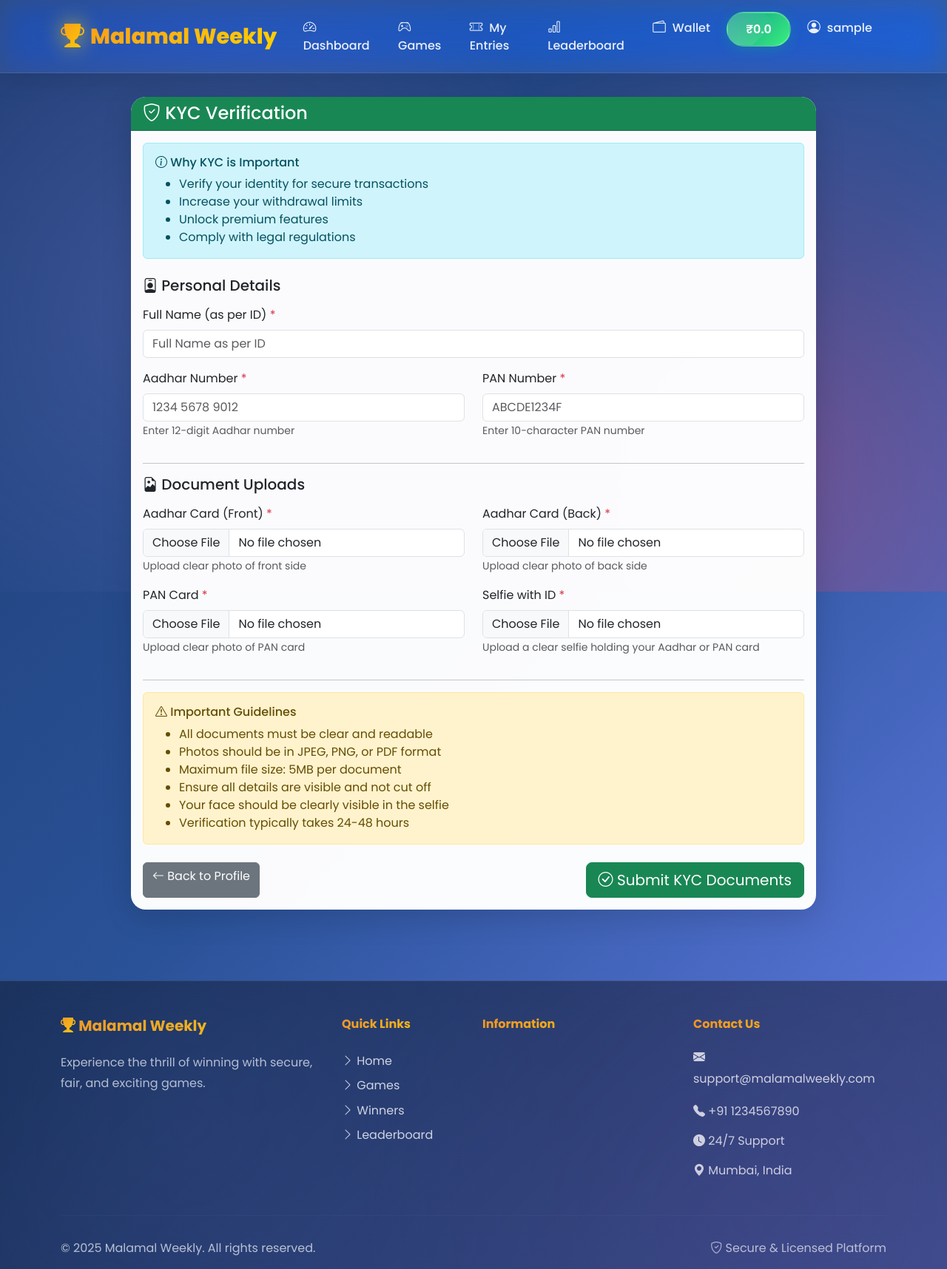
After one commit to coder-rishav/MalamalWeekly, a Django app: page /accounts/kyc/submit/ in a window 1280 px wide. The commit adds this page. Shown: the whole page at 74% size. Run offline with Django 5.2, Linux system fonts and the light colour scheme; the visitor is signed in with stand-in values (Sample User, id 1); data comes from the database, SQL or seed files in the repository; data that the repository does not hold is empty; some libraries are stand-ins or nearby versions.

Commit message:
Add profile photo and KYC verification system - Added profile_photo field to UserProfile with upload capability - Added comprehensive KYC fields: full_name, aadhar, PAN, documents - Created KYCSubmissionForm with validation for Aadhar and PAN - Added submit_kyc and view_kyc views with complete workflow - Created submit_kyc.html template with document upload UI - Created view_kyc.html template to view submitted documents - Updated profile.html to show profile photo and KYC status - Updated edit_profile.html to include photo upload - Migration 0004 created and applied successfully - KYC statuses: not_submitted, pending, verified, rejected

```diff
--- a/accounts/forms.py
+++ b/accounts/forms.py
@@ -34,7 +34,7 @@ class UserLoginForm(AuthenticationForm):
 class UserProfileForm(forms.ModelForm):
     class Meta:
         model = UserProfile
-        fields = ['phone_number', 'date_of_birth', 'address', 'city', 'state', 'postal_code', 'country']
+        fields = ['phone_number', 'date_of_birth', 'address', 'city', 'state', 'postal_code', 'country', 'profile_photo']
         widgets = {
             'phone_number': forms.TextInput(attrs={'class': 'form-control', 'placeholder': 'Phone Number'}),
             'date_of_birth': forms.DateInput(attrs={'class': 'form-control', 'type': 'date'}),
@@ -43,7 +43,63 @@ class UserProfileForm(forms.ModelForm):
             'state': forms.TextInput(attrs={'class': 'form-control', 'placeholder': 'State'}),
             'postal_code': forms.TextInput(attrs={'class': 'form-control', 'placeholder': 'Postal Code'}),
             'country': forms.TextInput(attrs={'class': 'form-control', 'placeholder': 'Country'}),
+            'profile_photo': forms.FileInput(attrs={'class': 'form-control'}),
         }
+
+
+class KYCSubmissionForm(forms.ModelForm):
+    class Meta:
+        model = UserProfile
+        fields = [
+            'full_name', 'aadhar_number', 'pan_number',
+            'aadhar_front', 'aadhar_back', 'pan_card', 'selfie_with_id'
+        ]
+        widgets = {
+            'full_name': forms.TextInput(attrs={
+                'class': 'form-control',
+                'placeholder': 'Full Name as per ID'
+            }),
+            'aadhar_number': forms.TextInput(attrs={
+                'class': 'form-control',
+                'placeholder': '1234 5678 9012',
+                'maxlength': '12'
+            }),
+            'pan_number': forms.TextInput(attrs={
+                'class': 'form-control',
+                'placeholder': 'ABCDE1234F',
+                'maxlength': '10',
+                'style': 'text-transform: uppercase'
+            }),
+            'aadhar_front': forms.FileInput(attrs={'class': 'form-control', 'accept': 'image/*'}),
+            'aadhar_back': forms.FileInput(attrs={'class': 'form-control', 'accept': 'image/*'}),
+            'pan_card': forms.FileInput(attrs={'class': 'form-control', 'accept': 'image/*'}),
+            'selfie_with_id': forms.FileInput(attrs={'class': 'form-control', 'accept': 'image/*'}),
+        }
+        help_texts = {
+            'aadhar_number': 'Enter 12-digit Aadhar number',
+            'pan_number': 'Enter 10-character PAN number',
+            'selfie_with_id': 'Upload a clear selfie holding your Aadhar or PAN card',
+        }
+
+    def clean_aadhar_number(self):
+        aadhar = self.cleaned_data.get('aadhar_number')
+        if aadhar:
+            # Remove spaces
+            aadhar = aadhar.replace(' ', '')
+            if not aadhar.isdigit() or len(aadhar) != 12:
+                raise forms.ValidationError('Aadhar number must be exactly 12 digits')
+        return aadhar
+
+    def clean_pan_number(self):
+        pan = self.cleaned_data.get('pan_number')
+        if pan:
+            pan = pan.upper()
+            if len(pan) != 10:
+                raise forms.ValidationError('PAN number must be exactly 10 characters')
+            # Basic PAN format validation: ABCDE1234F
+            if not (pan[:5].isalpha() and pan[5:9].isdigit() and pan[9].isalpha()):
+                raise forms.ValidationError('Invalid PAN format. Format should be: ABCDE1234F')
+        return pan
 
 
 class UserUpdateForm(forms.ModelForm):
--- a/accounts/urls.py
+++ b/accounts/urls.py
@@ -9,5 +9,7 @@ urlpatterns = [
     path('logout/', views.user_logout, name='logout'),
     path('profile/', views.profile, name='profile'),
     path('profile/edit/', views.edit_profile, name='edit_profile'),
+    path('kyc/submit/', views.submit_kyc, name='submit_kyc'),
+    path('kyc/view/', views.view_kyc, name='view_kyc'),
     path('banned/', views.account_banned, name='account_banned'),
 ]
--- a/accounts/views.py
+++ b/accounts/views.py
@@ -3,7 +3,8 @@ from django.contrib.auth import login, authenticate, logout
 from django.contrib.auth.decorators import login_required
 from django.contrib import messages
 from django.db.models import Sum
-from .forms import UserRegistrationForm, UserLoginForm, UserProfileForm, UserUpdateForm
+from django.utils import timezone
+from .forms import UserRegistrationForm, UserLoginForm, UserProfileForm, UserUpdateForm, KYCSubmissionForm
 from .models import UserProfile
 from games.models import Leaderboard
 from transactions.models import Transaction
@@ -140,7 +141,7 @@ def edit_profile(request):
 
     if request.method == 'POST':
         user_form = UserUpdateForm(request.POST, instance=request.user)
-        profile_form = UserProfileForm(request.POST, instance=profile)
+        profile_form = UserProfileForm(request.POST, request.FILES, instance=profile)
 
         if user_form.is_valid() and profile_form.is_valid():
             user_form.save()
@@ -157,3 +158,52 @@ def edit_profile(request):
     }
 
     return render(request, 'accounts/edit_profile.html', context)
+
+
+@login_required
+def submit_kyc(request):
+    """KYC submission view"""
+    profile = request.user.profile
+
+    # Check if KYC is already verified
+    if profile.kyc_status == 'verified':
+        messages.info(request, 'Your KYC is already verified.')
+        return redirect('accounts:profile')
+
+    # Check if KYC is pending
+    if profile.kyc_status == 'pending':
+        messages.info(request, 'Your KYC is under review. Please wait for admin approval.')
+        return redirect('accounts:profile')
+
+    if request.method == 'POST':
+        form = KYCSubmissionForm(request.POST, request.FILES, instance=profile)
+
+        if form.is_valid():
+            profile = form.save(commit=False)
+            profile.kyc_status = 'pending'
+            profile.kyc_submitted_at = timezone.now()
+            profile.save()
+
+            messages.success(request, 'Your KYC documents have been submitted successfully. We will review them within 24-48 hours.')
+            return redirect('accounts:profile')
+    else:
+        form = KYCSubmissionForm(instance=profile)
+
+    context = {
+        'form': form,
+        'profile': profile,
+    }
+
+    return render(request, 'accounts/submit_kyc.html', context)
+
+
+@login_required
+def view_kyc(request):
+    """View KYC status and documents"""
+    profile = request.user.profile
+
+    context = {
+        'profile': profile,
+    }
+
+    return render(request, 'accounts/view_kyc.html', context)
--- /dev/null
+++ b/templates/accounts/submit_kyc.html
@@ -0,0 +1,158 @@
+{% extends 'base.html' %}
+
+{% block title %}Submit KYC - Malamal Weekly{% endblock %}
+
+{% block content %}
+<div class="row justify-content-center">
+    <div class="col-md-10">
+        <div class="card">
+            <div class="card-header bg-success text-white">
+                <h4 class="mb-0"><i class="bi bi-shield-check"></i> KYC Verification</h4>
+            </div>
+            <div class="card-body">
+                <div class="alert alert-info">
+                    <h6><i class="bi bi-info-circle"></i> Why KYC is Important</h6>
+                    <ul class="mb-0">
+                        <li>Verify your identity for secure transactions</li>
+                        <li>Increase your withdrawal limits</li>
+                        <li>Unlock premium features</li>
+                        <li>Comply with legal regulations</li>
+                    </ul>
+                </div>
+
+                {% if profile.kyc_status == 'rejected' %}
+                <div class="alert alert-danger">
+                    <h6><i class="bi bi-exclamation-triangle"></i> Previous KYC Rejected</h6>
+                    <p><strong>Reason:</strong> {{ profile.kyc_rejection_reason }}</p>
+                    <p class="mb-0">Please review the rejection reason and resubmit your documents.</p>
+                </div>
+                {% endif %}
+
+                <form method="post" enctype="multipart/form-data">
+                    {% csrf_token %}
+
+                    <h5 class="mb-3 mt-4"><i class="bi bi-person-badge"></i> Personal Details</h5>
+
+                    <div class="mb-3">
+                        <label class="form-label">Full Name (as per ID) <span class="text-danger">*</span></label>
+                        {{ form.full_name }}
+                        {% if form.full_name.errors %}
+                            <div class="text-danger">{{ form.full_name.errors }}</div>
+                        {% endif %}
+                    </div>
+
+                    <div class="row">
+                        <div class="col-md-6 mb-3">
+                            <label class="form-label">Aadhar Number <span class="text-danger">*</span></label>
+                            {{ form.aadhar_number }}
+                            {% if form.aadhar_number.errors %}
+                                <div class="text-danger">{{ form.aadhar_number.errors }}</div>
+                            {% endif %}
+                            <small class="form-text text-muted">{{ form.aadhar_number.help_text }}</small>
+                        </div>
+                        <div class="col-md-6 mb-3">
+                            <label class="form-label">PAN Number <span class="text-danger">*</span></label>
+                            {{ form.pan_number }}
+                            {% if form.pan_number.errors %}
+                                <div class="text-danger">{{ form.pan_number.errors }}</div>
+                            {% endif %}
+                            <small class="form-text text-muted">{{ form.pan_number.help_text }}</small>
+                        </div>
+                    </div>
+
+                    <hr>
+
+                    <h5 class="mb-3"><i class="bi bi-file-earmark-image"></i> Document Uploads</h5>
+
+                    <div class="row">
+                        <div class="col-md-6 mb-3">
+                            <label class="form-label">Aadhar Card (Front) <span class="text-danger">*</span></label>
+                            {% if profile.aadhar_front %}
+                                <div class="mb-2">
+                                    <img src="{{ profile.aadhar_front.url }}" alt="Aadhar Front" class="img-thumbnail" style="max-height: 150px;">
+                                    <small class="d-block text-muted">Current file uploaded</small>
+                                </div>
+                            {% endif %}
+                            {{ form.aadhar_front }}
+                            {% if form.aadhar_front.errors %}
+                                <div class="text-danger">{{ form.aadhar_front.errors }}</div>
+                            {% endif %}
+                            <small class="form-text text-muted">Upload clear photo of front side</small>
+                        </div>
+
+                        <div class="col-md-6 mb-3">
+                            <label class="form-label">Aadhar Card (Back) <span class="text-danger">*</span></label>
+                            {% if profile.aadhar_back %}
+                                <div class="mb-2">
+                                    <img src="{{ profile.aadhar_back.url }}" alt="Aadhar Back" class="img-thumbnail" style="max-height: 150px;">
+                                    <small class="d-block text-muted">Current file uploaded</small>
+                                </div>
+                            {% endif %}
+                            {{ form.aadhar_back }}
+                            {% if form.aadhar_back.errors %}
+                                <div class="text-danger">{{ form.aadhar_back.errors }}</div>
+                            {% endif %}
+                            <small class="form-text text-muted">Upload clear photo of back side</small>
+                        </div>
+                    </div>
+
+                    <div class="row">
+                        <div class="col-md-6 mb-3">
+                            <label class="form-label">PAN Card <span class="text-danger">*</span></label>
+                            {% if profile.pan_card %}
+                                <div class="mb-2">
+                                    <img src="{{ profile.pan_card.url }}" alt="PAN Card" class="img-thumbnail" style="max-height: 150px;">
+                                    <small class="d-block text-muted">Current file uploaded</small>
+                                </div>
+                            {% endif %}
+                            {{ form.pan_card }}
+                            {% if form.pan_card.errors %}
+                                <div class="text-danger">{{ form.pan_card.errors }}</div>
+                            {% endif %}
+                            <small class="form-text text-muted">Upload clear photo of PAN card</small>
+                        </div>
+
+                        <div class="col-md-6 mb-3">
+                            <label class="form-label">Selfie with ID <span class="text-danger">*</span></label>
+                            {% if profile.selfie_with_id %}
+                                <div class="mb-2">
+                                    <img src="{{ profile.selfie_with_id.url }}" alt="Selfie" class="img-thumbnail" style="max-height: 150px;">
+                                    <small class="d-block text-muted">Current file uploaded</small>
+                                </div>
+                            {% endif %}
+                            {{ form.selfie_with_id }}
+                            {% if form.selfie_with_id.errors %}
+                                <div class="text-danger">{{ form.selfie_with_id.errors }}</div>
+                            {% endif %}
+                            <small class="form-text text-muted">{{ form.selfie_with_id.help_text }}</small>
+                        </div>
+                    </div>
+
+                    <hr>
+
+                    <div class="alert alert-warning">
+                        <h6><i class="bi bi-exclamation-triangle"></i> Important Guidelines</h6>
+                        <ul class="mb-0">
+                            <li>All documents must be clear and readable</li>
+                            <li>Photos should be in JPEG, PNG, or PDF format</li>
+                            <li>Maximum file size: 5MB per document</li>
+                            <li>Ensure all details are visible and not cut off</li>
+                            <li>Your face should be clearly visible in the selfie</li>
+                            <li>Verification typically takes 24-48 hours</li>
+                        </ul>
+                    </div>
+
+                    <div class="d-flex justify-content-between mt-4">
+                        <a href="{% url 'accounts:profile' %}" class="btn btn-secondary">
+                            <i class="bi bi-arrow-left"></i> Back to Profile
+                        </a>
+                        <button type="submit" class="btn btn-success btn-lg">
+                            <i class="bi bi-check-circle"></i> Submit KYC Documents
+                        </button>
+                    </div>
+                </form>
+            </div>
+        </div>
+    </div>
+</div>
+{% endblock %}
```
Also changed, not shown: accounts/models.py (+30 -0 lines), templates/accounts/edit_profile.html (+20 -1 lines), templates/accounts/profile.html (+38 -2 lines), templates/accounts/view_kyc.html (added, +191 -0 lines), accounts/migrations/0004_userprofile_aadhar_back_userprofile_aadhar_front_and_more.py (added).
